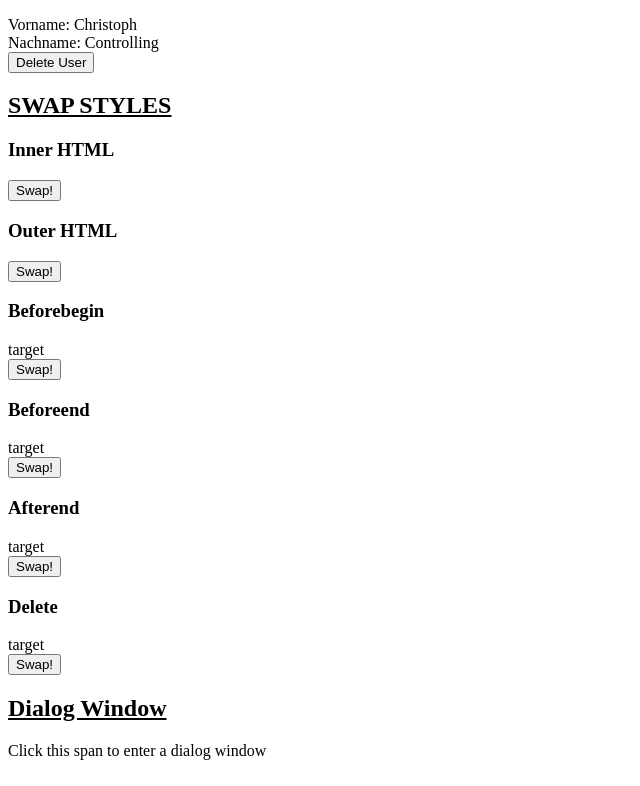
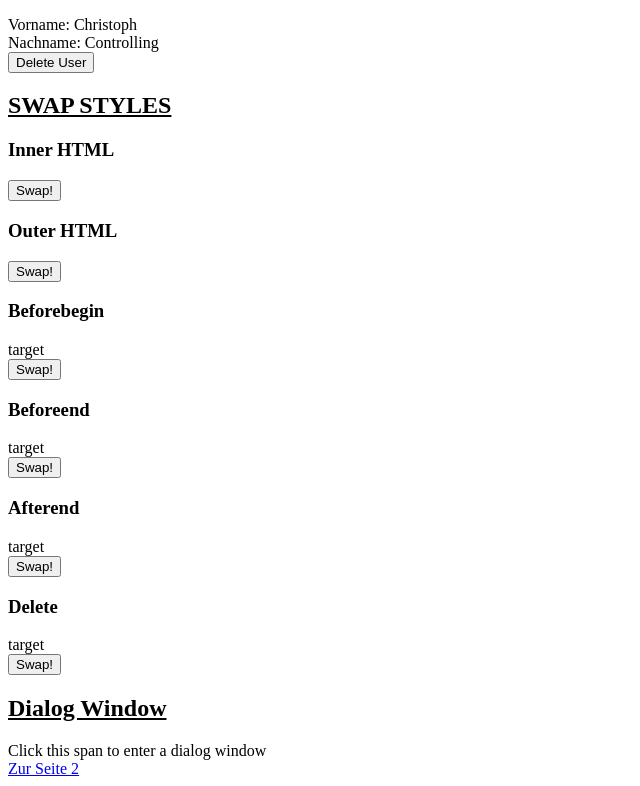
Before and after one commit to ColeJJ/fse_htmx, a website: page public/index.html in a window 1280 px wide. Shown: the part 559-1345 px from the top of the page, without its empty margins (0-640 px from the left). Drawn offline with Linux system fonts and the light colour scheme.

Commit message:
deleted comment

```diff
--- a/public/index.html
+++ b/public/index.html
@@ -50,13 +50,6 @@
             hx-swap="outerHTML"
     >Send Get Request!</button>
 
-    <!-- hx-post - issues an HTTP POST request. -->
-    <!-- By default, an element that causes a request will include its value if it has one. If the element is a form it will include the values of all inputs within it.
-    As with HTML forms, the name attribute of the input is used as the parameter name in the request that htmx sends.
-    Additionally, if the element causes a non-GET request, the values of all the inputs of the nearest enclosing form will be included.
-    If you wish to include the values of other elements, you can use the hx-include attribute with a CSS selector of all the elements whose values you want to include in the request.
-    If you wish to filter out some parameters you can use the hx-params attribute.
-    Finally, if you want to programmatically modify the parameters, you can use the htmx:configRequest event.-->
     <h3>POST</h3>
     <span style="display: block" id="postTarget">Target</span>
     <form
@@ -161,5 +154,8 @@
         </span>
         <div id="response"></div>
     </div>
+
+    <a href="https://example.com/page2">Zur Seite 2</a>
+
 </body>
 </html>
```
